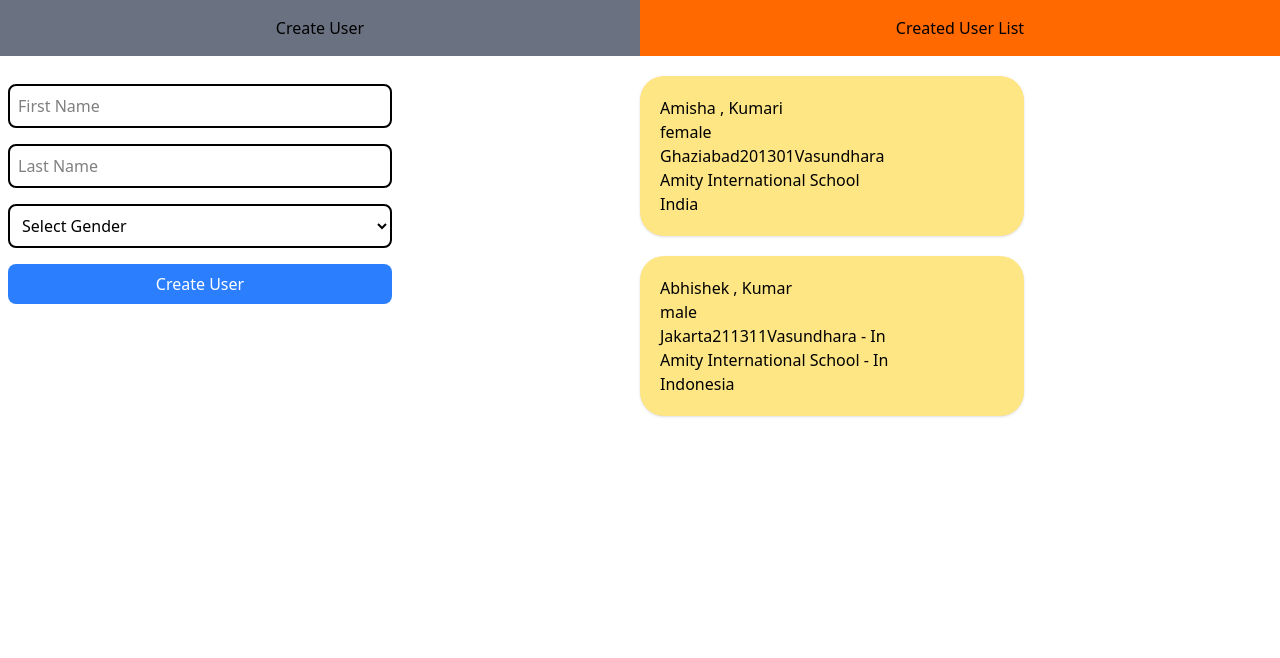
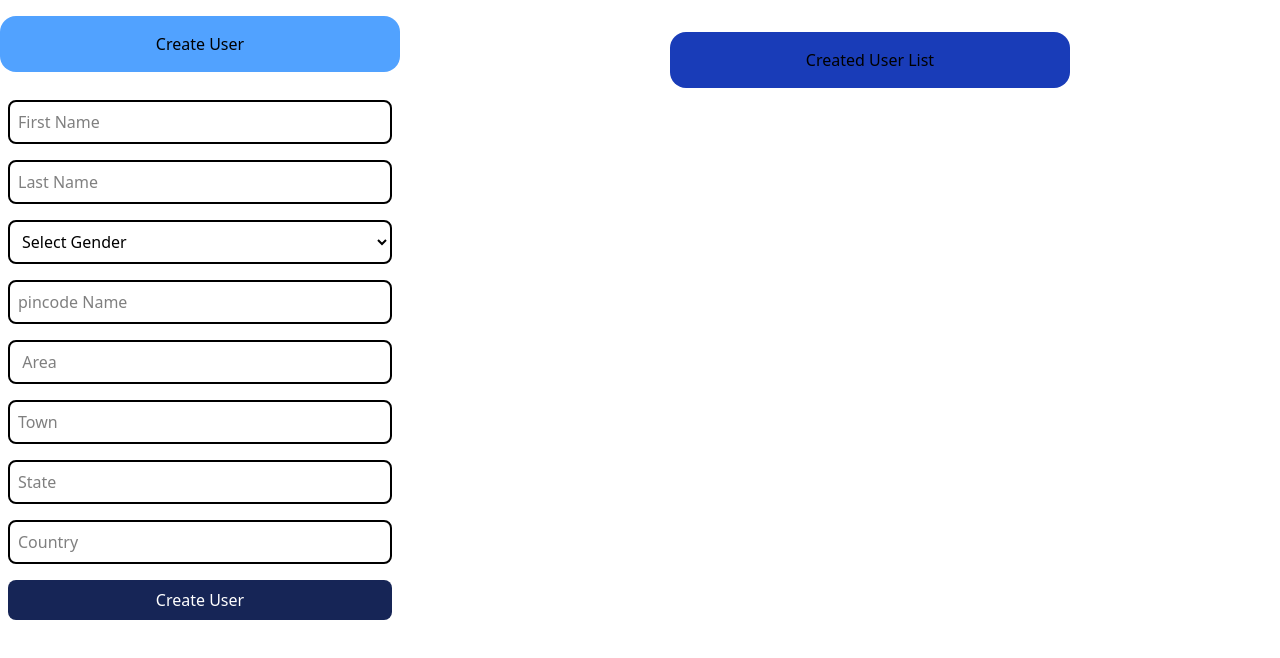
Before and after one commit to amisha181093/code-mate, a React (Vite) app: page /users in a window 1280 px wide. Shown: the top 658 px of the page. Built offline with nearby package versions, Linux system fonts and the light colour scheme.

Commit message:
my changes

```diff
--- a/src/pages/Users.jsx
+++ b/src/pages/Users.jsx
@@ -1,116 +1,139 @@
-import React, { useEffect } from 'react';
 
-const userList = [
-    {
-        firstName: 'Amisha',
-        lastName: 'Kumari',
-        gender: 'female',
-        address: {
-            city: {
-                pincode: 201301,
-                name: 'Ghaziabad',
-                area: 'Vasundhara',
-            },
-            landmark: {
-                nearby: {
-                    place: 'Amity International School',
-                },
-            },
-            country: 'India',
-        },
-    },
-    {
-        firstName: 'Abhishek',
-        lastName: 'Kumar',
-        gender: 'male',
-        address: {
-            city: {
-                pincode: 211311,
-                name: 'Jakarta',
-                area: 'Vasundhara - In',
-            },
-            landmark: {
-                nearby: {
-                    place: 'Amity International School - In',
-                },
-            },
-            country: 'Indonesia',
-        },
-    },
-];
+import React, { useEffect, useState } from 'react';
 
 const Users = () => {
-    const [users, setUsers] = React.useState(userList);
+    const [users, setUsers] = useState([]);
+    const [firstName, setFirstName] = useState('');
+    const [lastName, setLastName] = useState('');
+    const [gender, setGender] = useState('');
+    const [pincode, setPincode] = useState('');
+    const [name, setName] = useState('');
+    const [area, setArea] = useState('');
+    const [place, setPlace] = useState('');
+    const [country, setCountry] = useState('');
+
+
     useEffect(() => {
-        localStorage.setItem('users', JSON.stringify(userList));
+        const userList = localStorage.getItem('users');
+        if (userList) {
+            setUsers(JSON.parse(userList));
+        }
     }, []);
 
     const addUser = () => {
         console.log('Add User');
         const user = {
-            firstName: 'Abhishek',
-            lastName: 'Kumar',
-            gender: 'male',
+            firstName,
+            lastName,
+            gender,
             address: {
                 city: {
-                    pincode: 211311,
-                    name: 'Jakarta',
-                    area: 'Vasundhara - In',
+                    pincode: pincode,
+                    name: name,
+                    area: area,
                 },
                 landmark: {
                     nearby: {
-                        place: 'Amity International School - In',
+                        place: place,
                     },
                 },
-                country: 'Indonesia',
+                country: country,
             },
-        };
-        users.push(user);
-        setUsers([...users]);
-        localStorage.setItem('users', JSON.stringify(users));
+        }
+
+
+
+        const updatedUsers = [...users];
+        updatedUsers.push(user);
+        setUsers(updatedUsers);
+        localStorage.setItem('users', JSON.stringify(updatedUsers));
+
+        setFirstName('');
+        setLastName('');
+        setGender('');
+        setPincode('');
+        setName('');
+        setArea('');
+        setPlace('');
+        setCountry('');
     };
 
     return (
-        <div className="flex flex-row">
+        <div className="flex flex-row mt-4">
             <div className="flex-1">
-                <h1 className="py-4 bg-gray-500 text-center mb-5">Create User</h1>
+                <h1 className="py-4 bg-blue-400 text-center mb-5 rounded-2xl w-[400px]">Create User</h1>
                 <input
+                    value={firstName}
+                    onChange={(e) => setFirstName(e.target.value)}
                     type="text"
                     placeholder="First Name"
-                    className="border-2 border-black rounded-lg p-2 m-2 w-96"
-                />
+                    className="border-2 border-black rounded-lg p-2 m-2 w-96" />
                 <input
+                    value={lastName}
+                    onChange={(e) => setLastName(e.target.value)}
                     type="text"
                     placeholder="Last Name"
+                    className="border-2 border-black rounded-lg p-2 m-2 w-96" />
+                <br />
+                <select
                     className="border-2 border-black rounded-lg p-2 m-2 w-96"
-                />
-                <br />
-                <select className="border-2 border-black rounded-lg p-2 m-2 w-96">
+                    value={gender}
+                    onChange={(e) => setGender(e.target.value)}>
                     <option value="">Select Gender</option>
-                    <option value="">Male</option>
-                    <option value="">Female</option>
+                    <option value="male">Male</option>
+                    <option value="female">Female</option>
                 </select>
+                <input
+                    value={pincode}
+                    onChange={(e) => setPincode(e.target.value)}
+                    type="text"
+                    placeholder="pincode Name"
+                    className="border-2 border-black rounded-lg p-2 m-2 w-96" />
+                <input
+                    value={name}
+                    onChange={(e) => setName(e.target.value)}
+                    type="text"
+                    placeholder=" Area"
+                    className="border-2 border-black rounded-lg p-2 m-2 w-96" />
+                <input
+                    value={area}
+                    onChange={(e) => setArea(e.target.value)}
+                    type="text"
+                    placeholder="Town "
+                    className="border-2 border-black rounded-lg p-2 m-2 w-96" />
+                <input
+                    value={place}
+                    onChange={(e) => setPlace(e.target.value)}
+                    type="text"
+                    placeholder="State"
+                    className="border-2 border-black rounded-lg p-2 m-2 w-96" />
+                <input
+                    value={country}
+                    onChange={(e) => setCountry(e.target.value)}
+                    type="text"
+                    placeholder="Country "
+                    className="border-2 border-black rounded-lg p-2 m-2 w-96" />
                 <button
                     onClick={addUser}
-                    className="bg-blue-500 text-white p-2 m-2 rounded-lg w-96"
-                >
+                    className="bg-blue-950 text-white p-2 m-2 rounded-lg w-96">
                     Create User
                 </button>
             </div>
-            <div className="flex-1">
-                <h1 className="py-4 bg-orange-500 text-center mb-5">Created User List</h1>
+            {/* User List */}
+            <div className="flex-1 ml-15">
+                <h1 className="py-4 bg-blue-800 text-center mb-5 rounded-2xl w-[400px] mt-4">Created User List</h1>
                 {users.map((item, index) => (
-                    <div key={index} class="card bg-amber-200 w-96 shadow-sm rounded-3xl my-5 p-5">
-                        <div class="card-body">
-                            <div>
-                                <p>
-                                    {item?.firstName} , {item?.lastName}
-                                </p>
-                            </div>
+                    <div
+                        key={index}
+                        className="card bg-blue-200 w-96 shadow-sm rounded-3xl my-5 p-5"
+                    >
+                        <div className="card-body">
+                            <p>
+                                {item?.firstName} , {item?.lastName}
+                            </p>
                             <p>{item?.gender}</p>
                             <p>
-                                {item?.address.city.name}
-                                {item?.address.city.pincode}
+                                {item?.address.city.name} {item?.address.city.pincode}{' '}
                                 {item?.address.city.area}
                             </p>
                             <p>{item?.address.landmark.nearby.place}</p>
@@ -119,9 +142,8 @@ const Users = () => {
                     </div>
                 ))}
             </div>
-            {/* <h1 className="py-10 bg-amber-500 text-center mb-5">User List</h1> */}
         </div>
-    );
+    )
 };
 
 export default Users;
```
